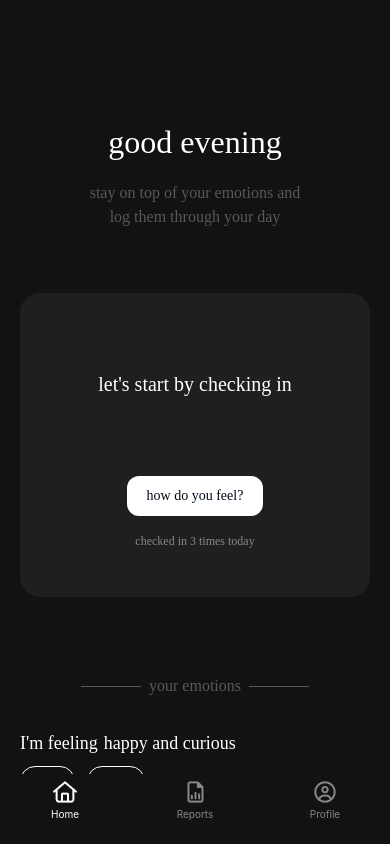
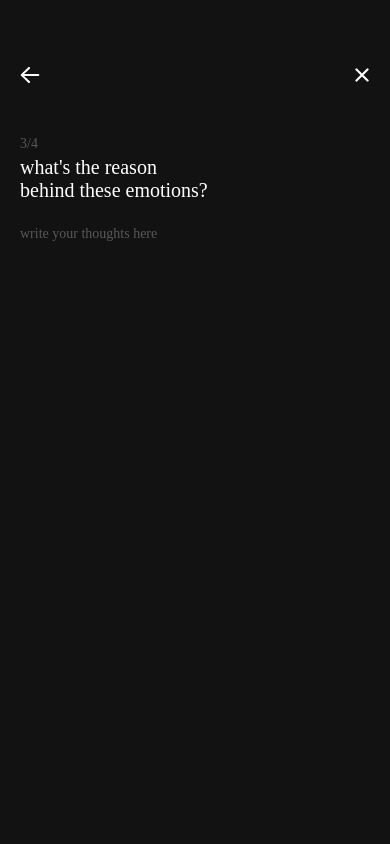
Before and after one commit to shaik-aaron/emotion, a React Native app: screen /Reason in a window 390 px wide. Built offline with nearby package versions, Linux system fonts and the light colour scheme.

Commit message:
update: reason step 3 screen

```diff
--- a/App.tsx
+++ b/App.tsx
@@ -10,6 +10,7 @@ import {EmotionSelector} from './screens/form/EmotionSelector';
 import {Provider} from 'react-redux';
 import store from './store/store';
 import DescribeSelector from './screens/form/DescribeSelector';
+import Reason from './screens/form/Reason';
 
 const Tab = createBottomTabNavigator();
 const Stack = createNativeStackNavigator();
@@ -64,6 +65,7 @@ const App: FC = () => {
           <Stack.Screen name="HomeTabs" component={HomeTabs} />
           <Stack.Screen name="EmotionSelector" component={EmotionSelector} />
           <Stack.Screen name="DescribeSelector" component={DescribeSelector} />
+          <Stack.Screen name="Reason" component={Reason} />
         </Stack.Navigator>
       </NavigationContainer>
     </Provider>
--- a/components/Descriptions.tsx
+++ b/components/Descriptions.tsx
@@ -1,9 +1,13 @@
-import {Pressable, StyleSheet, Text} from 'react-native';
+import {Pressable, StyleSheet, Text, ViewStyle} from 'react-native';
 import {useDispatch, useSelector} from 'react-redux';
 import {descriptors} from '../store/emotionSlice';
 import {Dispatch} from '@reduxjs/toolkit';
 
-const Descriptions: React.FC = ({feeling}: any) => {
+interface DescriptionsProps {
+  feeling: string;
+}
+
+const Descriptions: React.FC<DescriptionsProps> = ({feeling}) => {
   const emotion: any = useSelector((state: any) => state.emotion.emotion);
   const dispatch: Dispatch<any> = useDispatch();
 
@@ -26,8 +30,10 @@ const Descriptions: React.FC = ({feeling}: any) => {
       onPress={selectDescription}
       style={
         emotion.describing.includes(feeling)
-          ? styles[`${emotion.feeling}Selected` as keyof typeof styles]
-          : styles[emotion.feeling as keyof typeof styles]
+          ? (styles[
+              `${emotion.feeling}Selected` as keyof typeof styles
+            ] as ViewStyle)
+          : (styles[emotion.feeling as keyof typeof styles] as ViewStyle)
       }>
       <Text
         style={
--- a/screens/form/DescribeSelector.tsx
+++ b/screens/form/DescribeSelector.tsx
@@ -14,8 +14,9 @@ import Descriptions from '../../components/Descriptions';
 import {feelingEmotions} from '../../constants/feelingEmotions';
 import {descriptors} from '../../store/emotionSlice';
 import {Dispatch} from '@reduxjs/toolkit';
+import {emotionDescription} from '../../constants/emotionDescriptions';
 
-const DescribeSelector: FC = () => {
+const DescribeSelector: FC = ({navigation}: any) => {
   const customTransition: SharedTransition = SharedTransition.custom(values => {
     'worklet';
     return {
@@ -73,6 +74,27 @@ const DescribeSelector: FC = () => {
           return <Descriptions key={i} feeling={feeling} />;
         })}
       </View>
+      {emotion.describing.length > 0 && (
+        <View style={styles.descriptionsExplanationContainer}>
+          {emotion.describing.map((item: string, index: number) => {
+            return (
+              <View key={index}>
+                <Text style={styles[`${emotion.feeling}Text`]}>{item}</Text>
+                <Text style={styles.explanation}>
+                  {emotionDescription[item]}
+                </Text>
+              </View>
+            );
+          })}
+        </View>
+      )}
+      {emotion.describing.length > 0 && (
+        <Pressable
+          onPress={() => navigation.navigate('Reason')}
+          style={styles.next}>
+          <Text style={styles.nextText}>next</Text>
+        </Pressable>
+      )}
     </ScrollView>
   );
 };
@@ -157,6 +179,61 @@ const styles: any = StyleSheet.create({
     alignItems: 'center',
     justifyContent: 'center',
   },
+  descriptionsExplanationContainer: {
+    backgroundColor: '#1F1F1F',
+    borderRadius: 20,
+    paddingHorizontal: 20,
+    paddingVertical: 18,
+    display: 'flex',
+    flexDirection: 'column',
+    gap: 14,
+    marginBottom: 32,
+  },
+  downText: {
+    color: '#DF4545',
+    fontFamily: 'Mulish-SemiBold',
+    fontSize: 14,
+  },
+  lowText: {
+    color: '#6E8BD7',
+    fontFamily: 'Mulish-SemiBold',
+    fontSize: 14,
+  },
+  neutralText: {
+    color: 'white',
+    fontFamily: 'Mulish-SemiBold',
+    fontSize: 14,
+  },
+  fineText: {
+    color: '#8EF09E',
+    fontFamily: 'Mulish-SemiBold',
+    fontSize: 14,
+  },
+  goodText: {
+    color: '#4BE95A',
+    fontFamily: 'Mulish-SemiBold',
+    fontSize: 14,
+  },
+  explanation: {
+    fontSize: 12,
+    fontFamily: 'Mulish-Regular',
+    color: 'white',
+  },
+  next: {
+    width: '100%',
+    backgroundColor: 'white',
+    display: 'flex',
+    alignItems: 'center',
+    justifyContent: 'center',
+    height: 44,
+    borderRadius: 10,
+    marginBottom: 54,
+  },
+  nextText: {
+    fontFamily: 'Mulish-Bold',
+    color: '#000C18',
+    fontSize: 16,
+  },
 });
 
 export default DescribeSelector;
--- /dev/null
+++ b/screens/form/Reason.tsx
@@ -0,0 +1,97 @@
+import {FC} from 'react';
+import {
+  Pressable,
+  StyleSheet,
+  View,
+  Image,
+  Text,
+  TextInput,
+} from 'react-native';
+import {useDispatch, useSelector} from 'react-redux';
+import {reason} from '../../store/emotionSlice';
+
+const Reason: FC = ({navigation}: any) => {
+  const emotion = useSelector((state: any) => state.emotion.emotion);
+  const dispatch = useDispatch();
+
+  return (
+    <View style={styles.container}>
+      <View style={styles.backButtonsContainer}>
+        <Pressable>
+          <Image source={require('../../assets/back.png')} />
+        </Pressable>
+        <Pressable>
+          <Image source={require('../../assets/close.png')} />
+        </Pressable>
+      </View>
+      <Text style={styles.step}>3/4</Text>
+      <Text style={styles.howDoYouFeel}>what's the reason</Text>
+      <Text style={styles.howDoYouFeel}>behind these emotions?</Text>
+      <TextInput
+        onChangeText={text => dispatch(reason(text) as any)}
+        placeholder="write your thoughts here"
+        placeholderTextColor={'#585858'}
+        style={styles.textInput}
+        cursorColor={'white'}
+      />
+      {emotion.reason.length > 0 && (
+        <Pressable
+          onPress={() => navigation.navigate('DescribeSelector')}
+          style={styles.next}>
+          <Text style={styles.nextText}>next</Text>
+        </Pressable>
+      )}
+    </View>
+  );
+};
+
+const styles = StyleSheet.create({
+  container: {
+    flex: 1,
+    backgroundColor: '#121212',
+    paddingHorizontal: 20,
+  },
+  backButtonsContainer: {
+    display: 'flex',
+    flexDirection: 'row',
+    justifyContent: 'space-between',
+    marginTop: 64,
+    marginBottom: 50,
+  },
+  step: {
+    fontFamily: 'Mulish-Medium',
+    color: '#585858',
+    fontSize: 14,
+    marginBottom: 4,
+  },
+  howDoYouFeel: {
+    fontFamily: 'Mulish-ExtraBold',
+    fontSize: 20,
+    color: 'white',
+  },
+  textInput: {
+    padding: 0,
+    fontFamily: 'Mulish-Regular',
+    color: 'white',
+    marginTop: 24,
+  },
+  next: {
+    position: 'absolute',
+    bottom: 48,
+    left: 20,
+    width: '100%',
+    backgroundColor: 'white',
+    display: 'flex',
+    alignItems: 'center',
+    justifyContent: 'center',
+    height: 44,
+    borderRadius: 10,
+  },
+  nextText: {
+    fontFamily: 'Mulish-Bold',
+    color: '#000C18',
+    fontSize: 16,
+  },
+});
+
+export default Reason;
--- a/store/emotionSlice.ts
+++ b/store/emotionSlice.ts
@@ -4,6 +4,7 @@ type Emotion = {
   emotion: {
     feeling: string;
     describing: string[];
+    reason: string;
   };
 };
 
@@ -11,6 +12,7 @@ const initialState: Emotion = {
   emotion: {
     feeling: '',
     describing: [],
+    reason: '',
   },
 };
 
@@ -24,8 +26,11 @@ const emotionSlice: Slice = createSlice({
     descriptors: (state, action) => {
       state.emotion = {...state.emotion, describing: action.payload};
     },
+    reason: (state, action) => {
+      state.emotion = {...state.emotion, reason: action.payload};
+    },
   },
 });
 
 export default emotionSlice.reducer;
-export const {feelingType, descriptors} = emotionSlice.actions;
+export const {feelingType, descriptors, reason} = emotionSlice.actions;
```
